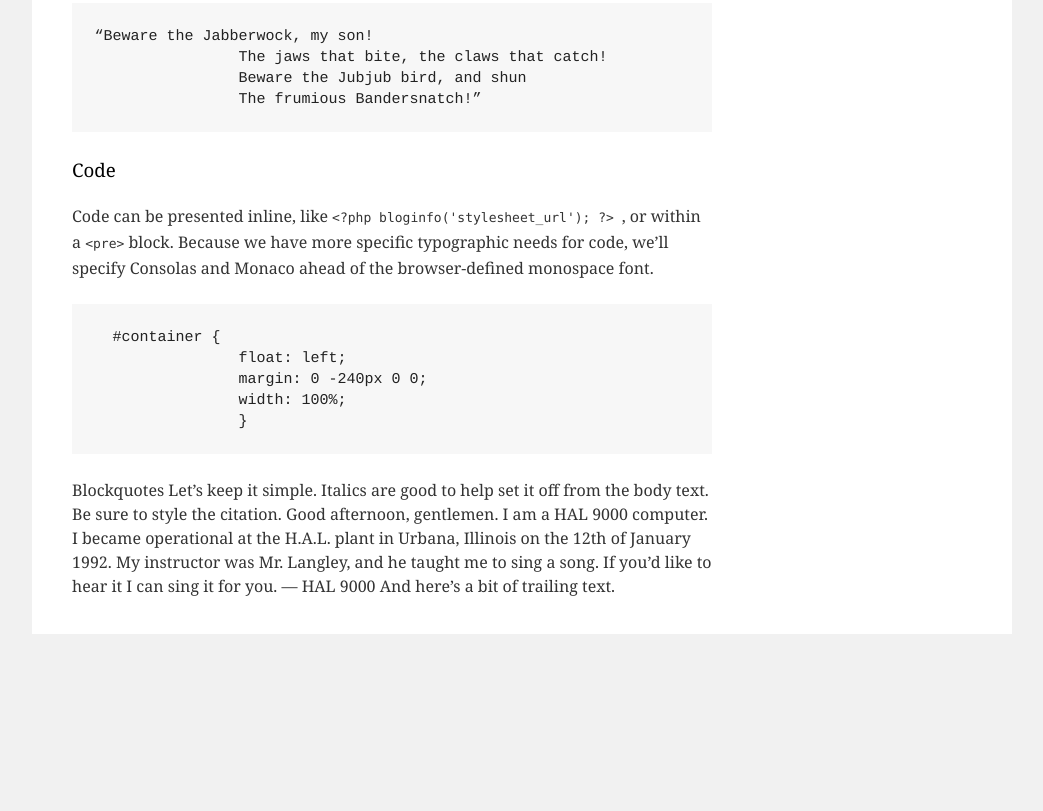
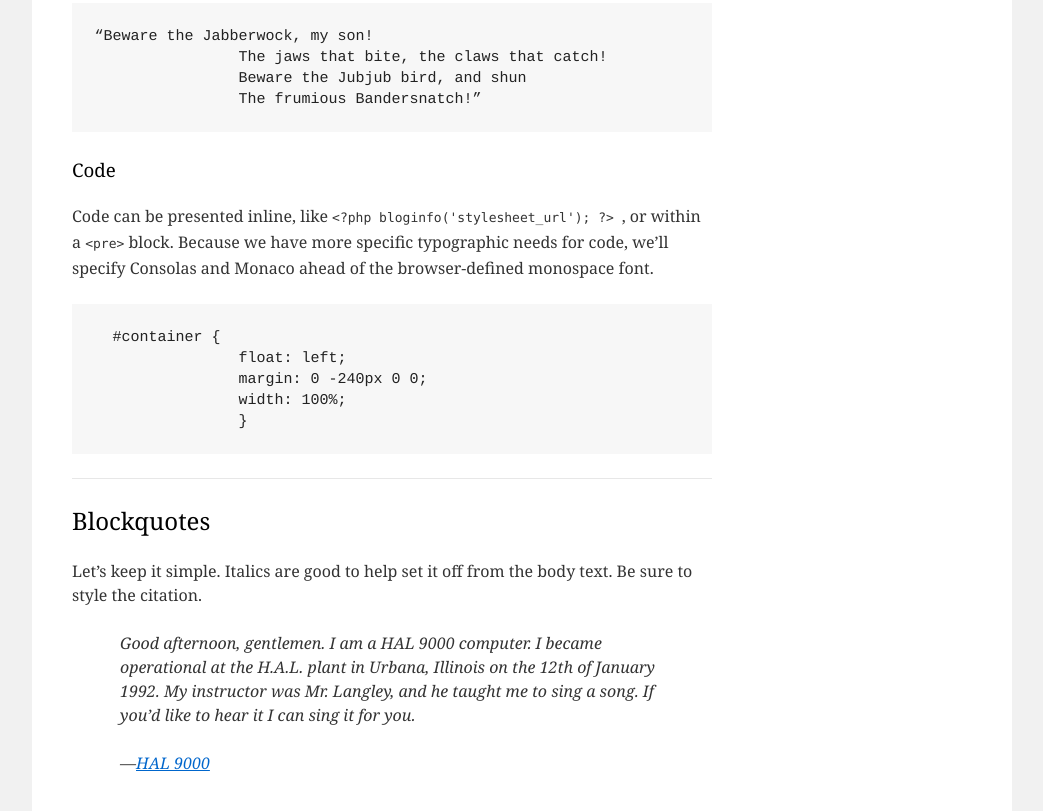
Before and after one commit to TarasGrynik/Home_work, a plain HTML site: page html_practice/index.html in a window 1280 px wide. Shown: the part 1981-2792 px from the top of the page, without its empty margins (118-1161 px from the left). Before the commit the page ends 2615 px from the top, so only its background shows below. Drawn offline with Linux system fonts and the light colour scheme.

Commit message:
finish hw

```diff
--- a/html_practice/index.html
+++ b/html_practice/index.html
@@ -30,8 +30,7 @@
                     Mauris a ante. Suspendisse quam sem, consequat at, commodo vitae, feugiat in, nunc. Morbi imperdiet
                     augue quis tellus.</p>
 
-                <p><abbr title="Hyper Text Markup Language, version 5">HTML</abbr> and <abbr
-                        title="Cascading Style Sheets, version 3">CSS</abbr> are our tools. Mauris a ante.
+                <p><abbr>HTML</abbr> and <abbr>CSS</abbr> are our tools. Mauris a ante.
                     Suspendisse quam sem, consequat at, commodo vitae, feugiat in, nunc. Morbi imperdiet augue quis
                     tellus. Praesent mattis, massa quis luctus fermentum, turpis mi volutpat justo, eu volutpat enim
                     diam eget metus. To copy a file type <code><big>COPY</big><var> filename</var></code>. <s>Dinner's
@@ -126,23 +125,28 @@
                     ahead
                     of the browser-defined monospace font.</p>
 
-              <pre>  #container {
+                <pre>  #container {
                 float: left;
                 margin: 0 -240px 0 0;
                 width: 100%;
                 }</pre>
+                <hr>
 
-                Blockquotes
+                <h2>Blockquotes</h2>
 
-                Let’s keep it simple. Italics are good to help set it off from the body text. Be sure to style the
-                citation.
-                Good afternoon, gentlemen. I am a HAL 9000 computer. I became operational at the H.A.L. plant in Urbana,
-                Illinois on the 12th of January 1992. My instructor was Mr. Langley, and he taught me to sing a song. If
-                you’d like to hear it I can sing it for you.
+                <p>Let’s keep it simple. Italics are good to help set it off from the body text. Be sure to style the
+                    citation.</p>
+                <blockquote>Good afternoon, gentlemen. I am a HAL 9000 computer. I became operational at the H.A.L.
+                    plant in Urbana,
+                    Illinois on the 12th of January 1992. My instructor was Mr. Langley, and he taught me to sing a
+                    song. If
+                    you’d like to hear it I can sing it for you.
+                    <br>
+                    <br>
 
-                — HAL 9000
 
-                And here’s a bit of trailing text.
+                    —<a href="#">HAL 9000</a>
+                </blockquote>
             </div>
         </div>
     </div>
```
